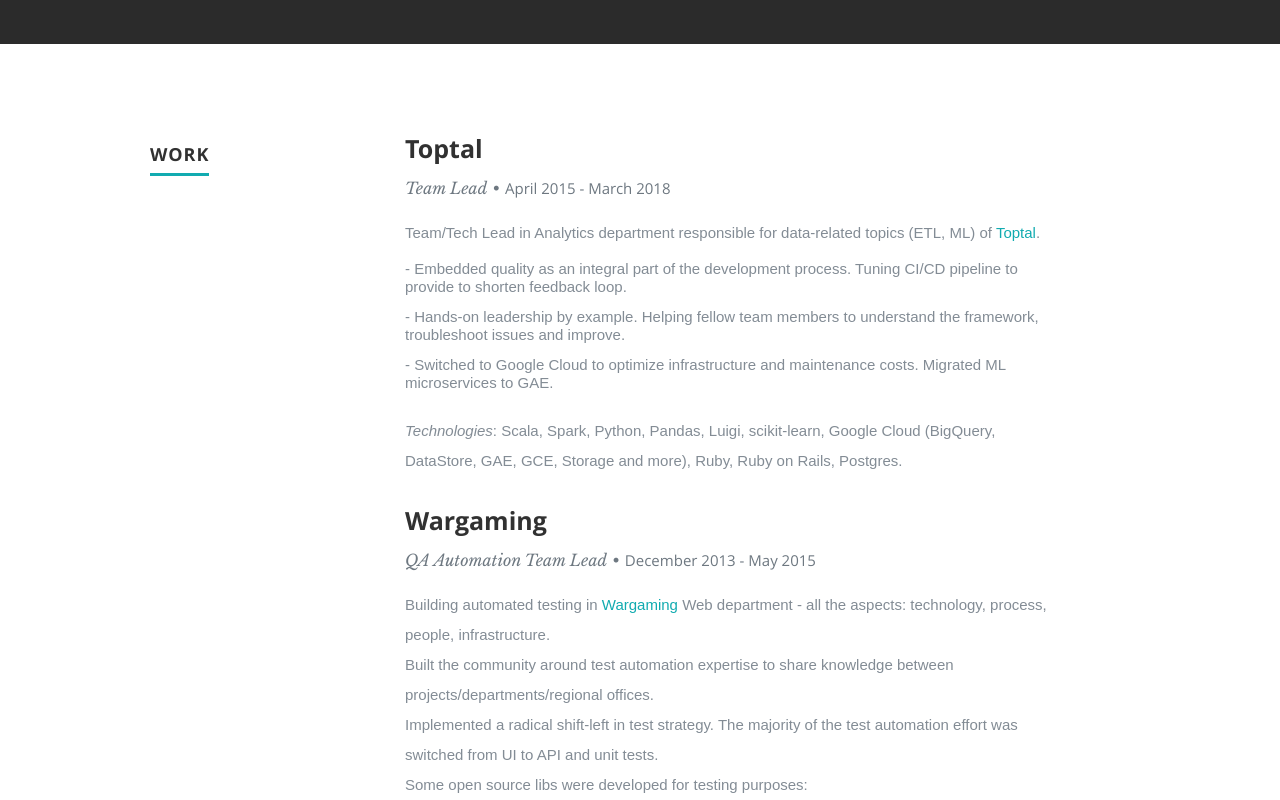
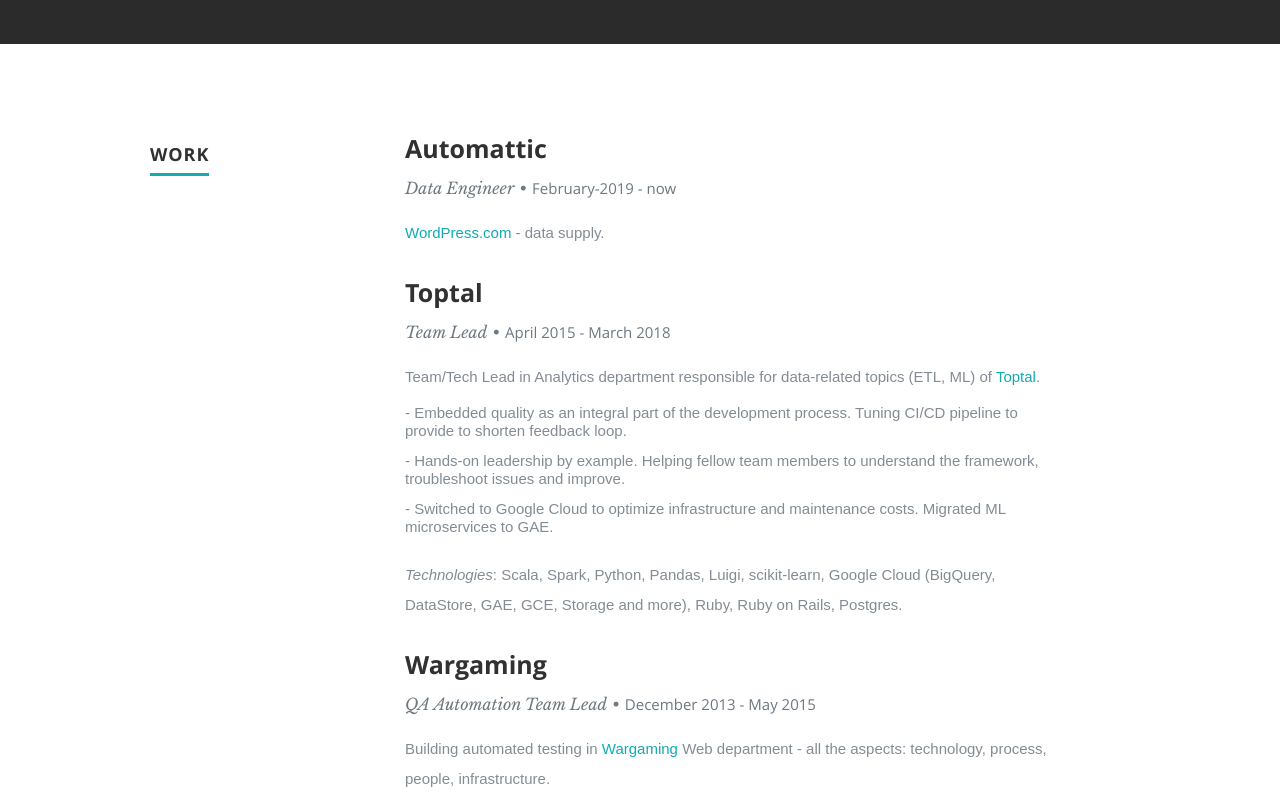
Before and after one commit to Khrol/khroliz.com, a React (Create React App) app: page / in a window 1280 px wide. Shown: the part 1260-2060 px from the top of the page. Built offline with nearby package versions, Linux system fonts and the light colour scheme.

Commit message:
Add Automattic and few conferences

```diff
--- a/package.json
+++ b/package.json
@@ -13,7 +13,7 @@
     "eslint-config-airbnb": "^17.1.0",
     "react": "^16.5.2",
     "react-dom": "^16.5.2",
-    "react-scripts": "^2.1.1",
+    "react-scripts": "^2.1.5",
     "react-uid": "^2.1.0"
   },
   "scripts": {
--- a/src/components/Presentations/Presentations.jsx
+++ b/src/components/Presentations/Presentations.jsx
@@ -9,6 +9,23 @@
         <h1>My Public Presentations</h1>
         <p style={{ textAlign: 'center' }}>Most of them are in Russian.</p>
       </div>
+      <PresentationYear year="2019">
+        <PresentationItem
+          title="Monads for Testers"
+          details="https://seleniumcamp.com/"
+          location="Kyiv, Ukraine"
+          conference="SeleniumCamp"
+          previewLink="https://www.youtube.com/embed/djJIi7RGqjk?rel=0"
+        />
+        <PresentationItem
+          title="Monads for Testers"
+          details="http://delex-conf.com/"
+          location="Minsk, Belarus"
+          conference="DelEx"
+          // eslint-disable-next-line max-len
+          previewLink="https://docs.google.com/presentation/d/e/2PACX-1vToOdhETvsxsR7Eu0fCiJZggBY4Q7U55W-54fm75iJ0FVgEzY6uNgf6y1MGR7llNJqKnatpK7oFzPrV/embed"
+        />
+      </PresentationYear>
       <PresentationYear year="2018">
         <PresentationItem
           title="Testing artificial intelligence: which side to approach?"
--- a/src/components/Resume.jsx
+++ b/src/components/Resume.jsx
@@ -9,6 +9,16 @@
         <h1><span>Work</span></h1>
       </div>
       <div className="nine columns main-col">
+        <ResumeItem
+          header="Automattic"
+          title="Data Engineer"
+          date="February-2019 - now"
+          text={(
+            <p>
+              <Link href="https://wordpress.com/">WordPress.com</Link> - data supply.
+            </p>
+          )}
+        />
         <ResumeItem
           header="Toptal"
           title="Team Lead"
```
Also changed, not shown: 1 other file (tests, documents, lock files or other folders).
